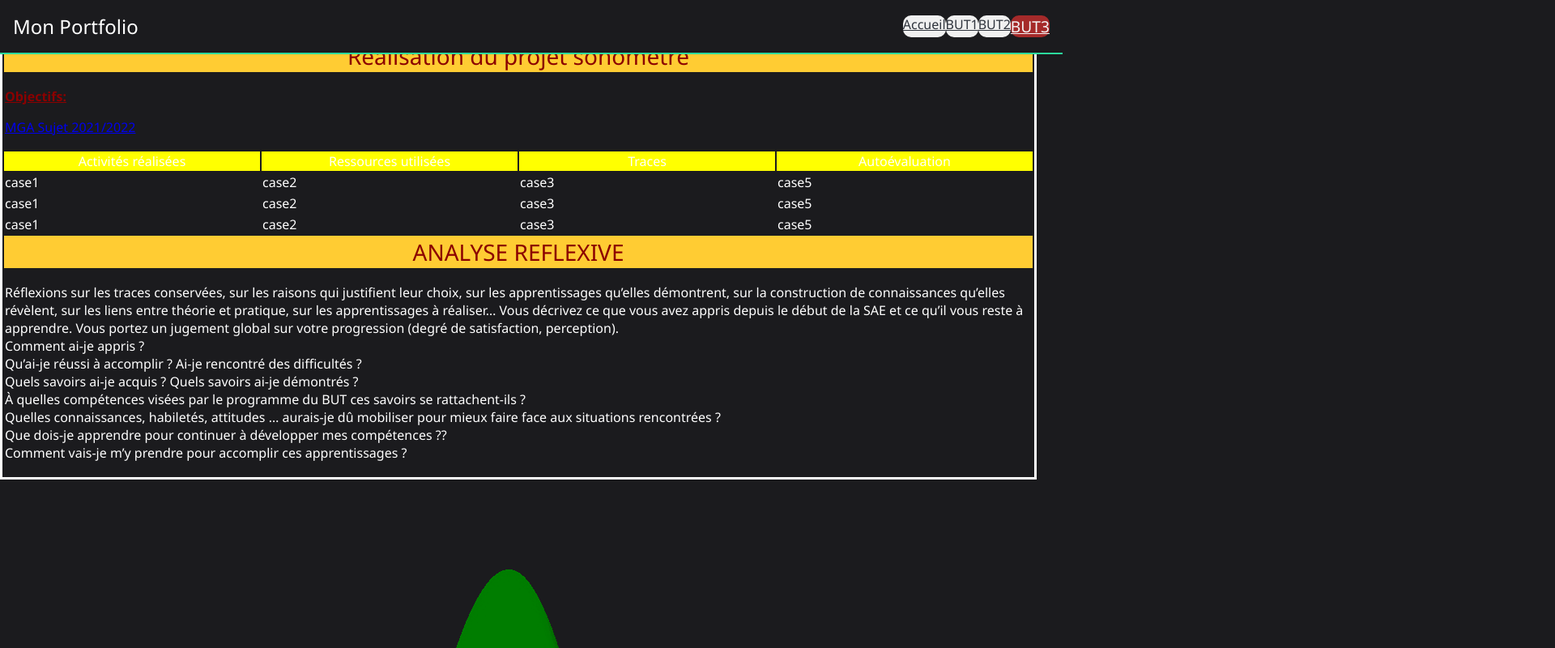
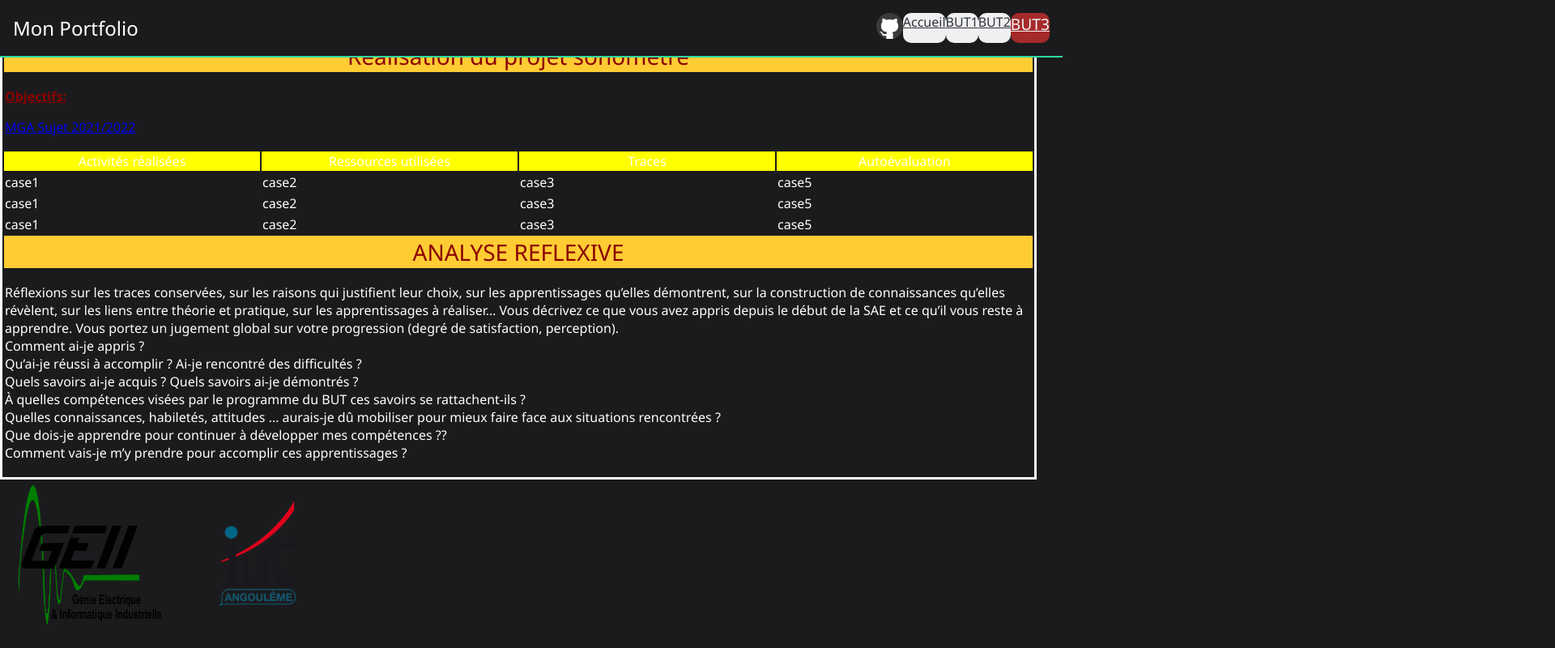
Before and after one commit to calaxo/GEII-portfolio, a React (Vite) app: page /#/But3 in a window 1280 px wide. Shown: the top 800 px of the page at 81% size, 1920 px wide, since content can reach past the window. Built offline with nearby package versions, Linux system fonts and the light colour scheme.

Commit message:
Update 8 files

```diff
--- a/src/main.jsx
+++ b/src/main.jsx
@@ -9,12 +9,14 @@ import Page404 from '@pages/Page404';
 import { useState } from 'react';
 import { HashRouter as Router, Routes, Route, NavLink, Navigate } from 'react-router-dom';
 
-import Accueil from '@pages/Accueil';
-import But1 from "@pages/but1/but1";
-import But2 from "@pages/but2/but2";
-import But3 from "@pages/but3/but3";
-import Condition from "@pages/Condition";
+import Accueil from '@pages/Accueil.jsx';
+import But1 from "@pages/but1/But1.jsx";
+import But2 from "@pages/but2/But2.jsx";
+import But3 from "@pages/but3/But3.jsx";
+import Condition from "@pages/Condition.jsx";
 
+github
+import github from '@assets/github.png'
 function App() {
   const [hamburgerOpen, setHamburgerOpen] = useState(false);
 
@@ -45,6 +47,12 @@ function App() {
         </NavLink>
         <div className="header-right">
           <div className="nav-links">
+
+          <a href='https://github.com/calaxo/geii-portfolio'>
+            <img className='imggithub' src={github} alt="github" />
+            </a>
+
+
           {navigationLinks.map((link) => (
   <NavLink
     key={link.to}
--- a/src/pages/but3/But3_sae2.jsx
+++ b/src/pages/but3/But3_sae2.jsx
@@ -1,6 +1,6 @@
 
 import geii from '@assets/geii.gif'
-
+import iut from '@assets/iut.png'
 const But2_sae2 = () => {
 
     const tableStyle = {
@@ -131,7 +131,8 @@ const But2_sae2 = () => {
             </tbody>
           </table>
 
-        <img src={geii} alt="geii" />
+        <img className='imggeii' src={geii} alt="geii" />
+        <img  className='imgiut' src={iut} alt="iut" />
 
         </div>
       );
--- a/src/styles/but3.css
+++ b/src/styles/but3.css
@@ -0,0 +1,14 @@
+.imggeii{
+
+height: 12em;
+
+
+}
+
+
+.imgiut{
+
+    height: 12em;
+
+
+    }
--- a/src/styles/index.css
+++ b/src/styles/index.css
@@ -113,3 +113,11 @@
       display: flex;
     }
   }
+
+
+
+  .imggithub{
+
+    height: 2em;
+
+  }
--- a/vite.config.js
+++ b/vite.config.js
@@ -5,7 +5,7 @@ import path from 'path';
 
 // https://vitejs.dev/config/
 export default defineConfig({
-  base: 'https://bv.univ-poitiers.fr/access/content/user/acalen01/portfolio/',
+  // base: 'https://bv.univ-poitiers.fr/access/content/user/acalen01/portfolio/',
   plugins: [react()],
   resolve: {
     alias: {
```
Also changed, not shown: .codesandbox/tasks.json (added), src/assets/github.png (added), src/assets/iut.png (added).
